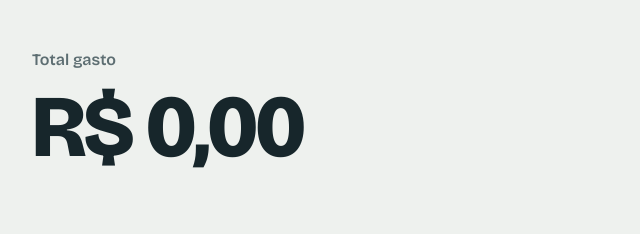
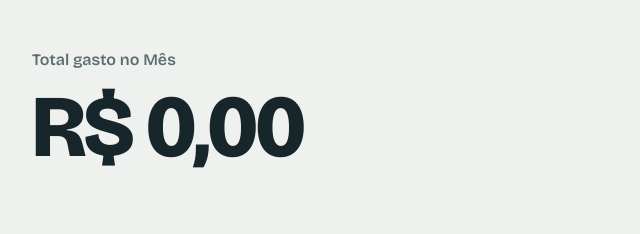
Before and after one commit to AthenaTI22/controle-gastos, a website: page public/index.html in a window 1280 px wide. Shown: the top 234 px of the page, 308-948 px from the left. Drawn offline with nearby package versions, Linux system fonts and the light colour scheme; no server answers.

Commit message:
Total gasto no Mês

```diff
--- a/public/index.html
+++ b/public/index.html
@@ -71,7 +71,7 @@
 </head>
 <body>
   <main>
-    <h1>Total gasto</h1>
+    <h1>Total gasto no Mês</h1>
     <p class="total" id="total">R$ 0,00</p>
 
     <div class="barras" id="barras" aria-label="Total por categoria"></div>
```
